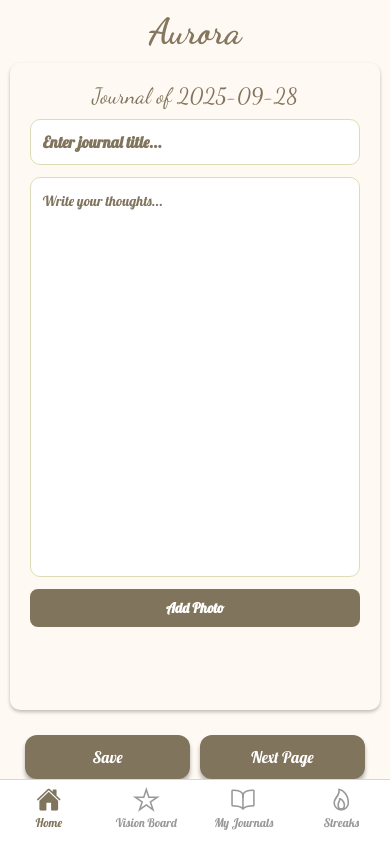
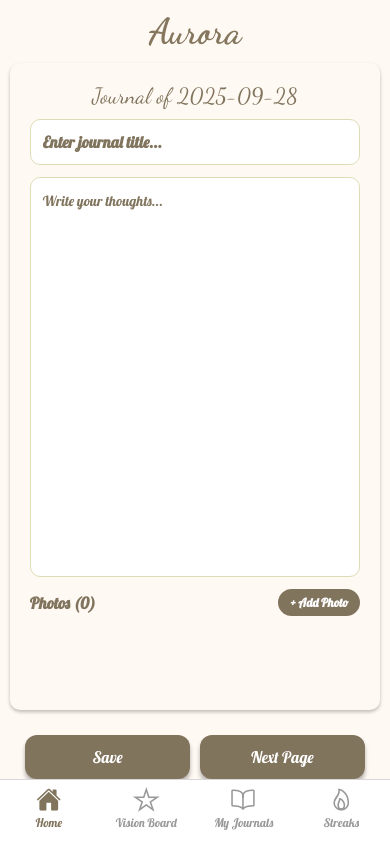
Before and after one commit to sakina1303/Aurora, a React Native app: screen / in a window 390 px wide. Built offline with nearby package versions, Linux system fonts and the light colour scheme.

Commit message:
multiple imgs feature

```diff
--- a/screens/HomeScreen.js
+++ b/screens/HomeScreen.js
@@ -20,7 +20,7 @@ import { useFonts } from "expo-font";
 export default function HomeScreen({ navigation }) {
   const [entry, setEntry] = useState("");
   const [title, setTitle] = useState("");
-  const [image, setImage] = useState(null);
+  const [images, setImages] = useState([]);
   const [date, setDate] = useState(new Date().toISOString().split("T")[0]);
 
   // Load fonts
@@ -45,7 +45,9 @@ const saveEntry = async (day = date) => {
     const data = {
       title: title.trim(),
       text: entry,
-      image
+      images,
+      // Keep backward compatibility
+      image: images[0] || null
     };
     await AsyncStorage.setItem(`journal-${day}`, JSON.stringify(data));
     Alert.alert("Voilaa!", `Journal "${data.title}" saved!`);
@@ -122,7 +124,7 @@ const saveEntry = async (day = date) => {
       });
 
       if (!result.canceled && result.assets && result.assets.length > 0) {
-        setImage(result.assets[0].uri);
+        setImages(prevImages => [...prevImages, result.assets[0].uri]);
       }
     } catch (error) {
       console.log("Error taking picture:", error);
@@ -156,7 +158,7 @@ const saveEntry = async (day = date) => {
       });
 
       if (!result.canceled && result.assets && result.assets.length > 0) {
-        setImage(result.assets[0].uri);
+        setImages(prevImages => [...prevImages, result.assets[0].uri]);
       }
     } catch (error) {
       console.log("Error picking image:", error);
@@ -171,7 +173,7 @@ const saveEntry = async (day = date) => {
     setDate(newDate.toISOString().split("T")[0]);
     setEntry("");
     setTitle("");
-    setImage(null);
+    setImages([]);
   };
 
   return (
@@ -209,13 +211,35 @@ const saveEntry = async (day = date) => {
             scrollEnabled={true}
           />
 
-          {image && <Image source={{ uri: image }} style={styles.imagePreview} />}
+          <View style={styles.photosSection}>
+            <View style={styles.photosSectionHeader}>
+              <Text style={styles.photosSectionTitle}>Photos ({images.length})</Text>
+              <TouchableOpacity style={styles.addPhotoBtn} onPress={showImagePicker}>
+                <Text style={styles.addPhotoBtnText}>+ Add Photo</Text>
+              </TouchableOpacity>
+            </View>
 
-          <TouchableOpacity style={styles.imageButton} onPress={showImagePicker}>
-            <Text style={styles.imageButtonText}>
-              {image ? "Change Photo" : "Add Photo"}
-            </Text>
-          </TouchableOpacity>
+            <ScrollView horizontal showsHorizontalScrollIndicator={false} style={styles.imagesScrollView}>
+              {images.map((imageUri, index) => (
+                <View key={index} style={styles.imageContainer}>
+                  <Image
+                    source={{ uri: imageUri }}
+                    style={styles.imagePreview}
+                    resizeMode="cover"
+                  />
+                  <TouchableOpacity
+                    style={styles.removeImageBtn}
+                    onPress={() => {
+                      const newImages = images.filter((_, i) => i !== index);
+                      setImages(newImages);
+                    }}
+                  >
+                    <Text style={styles.removeImageText}>×</Text>
+                  </TouchableOpacity>
+                </View>
+              ))}
+            </ScrollView>
+          </View>
         </ScrollView>
       </KeyboardAvoidingView>
 
@@ -293,11 +317,67 @@ const styles = StyleSheet.create({
     fontFamily: "Lobster-Regular",
 
   },
+  photosSection: {
+    marginBottom: 15,
+  },
+  photosSectionHeader: {
+    flexDirection: "row",
+    justifyContent: "space-between",
+    alignItems: "center",
+    marginBottom: 10,
+  },
+  photosSectionTitle: {
+    fontSize: 16,
+    fontWeight: "bold",
+    color: "#81745dff",
+    fontFamily: "Lobster-Regular",
+  },
+  addPhotoBtn: {
+    backgroundColor: "#81745dff",
+    paddingHorizontal: 12,
+    paddingVertical: 6,
+    borderRadius: 15,
+  },
+  addPhotoBtnText: {
+    color: "#fff",
+    fontSize: 12,
+    fontWeight: "bold",
+    fontFamily: "Lobster-Regular",
+  },
+  imagesScrollView: {
+    marginBottom: 10,
+  },
+  imageContainer: {
+    marginRight: 10,
+    borderRadius: 10,
+    overflow: "hidden",
+    shadowColor: "#000",
+    shadowOffset: { width: 0, height: 2 },
+    shadowOpacity: 0.1,
+    shadowRadius: 4,
+    elevation: 2,
+    position: "relative",
+  },
   imagePreview: {
-    width: "100%",
-    height: 200,
+    width: 150,
+    height: 150,
     borderRadius: 10,
-    marginBottom: 10,
+  },
+  removeImageBtn: {
+    position: "absolute",
+    top: 5,
+    right: 5,
+    backgroundColor: "rgba(255, 255, 255, 0.9)",
+    width: 25,
+    height: 25,
+    borderRadius: 12.5,
+    alignItems: "center",
+    justifyContent: "center",
+  },
+  removeImageText: {
+    color: "#ff4444",
+    fontSize: 18,
+    fontWeight: "bold",
   },
   buttonContainer: {
     flexDirection: "row",
--- a/screens/JournalDetailScreen.js
+++ b/screens/JournalDetailScreen.js
@@ -7,7 +7,7 @@ export default function JournalDetailScreen({ route, navigation }) {
   const { journal } = route.params;
   const [text, setText] = useState(journal.text);
   const [title, setTitle] = useState(journal.title || "");
-  const [image, setImage] = useState(journal.image);
+  const [images, setImages] = useState(journal.images || (journal.image ? [journal.image] : []));
   const [hasChanges, setHasChanges] = useState(false);
   const [showSuccess, setShowSuccess] = useState(false);
   const [isDiscarding, setIsDiscarding] = useState(false);
@@ -15,12 +15,12 @@ export default function JournalDetailScreen({ route, navigation }) {
   // Debug image data
   useEffect(() => {
     console.log("Journal data:", journal);
-    console.log("Image URI:", journal.image);
-  }, [journal]);
+    console.log("Images:", images);
+  }, [journal, images]);
 
   const showImagePicker = async () => {
     Alert.alert(
-      "Change Photo",
+      "Add Photos",
       "Choose an option",
       [
         {
@@ -30,11 +30,6 @@ export default function JournalDetailScreen({ route, navigation }) {
         {
           text: "Photo Library",
           onPress: () => pickImage(false),
-        },
-        {
-          text: "Remove Photo",
-          style: "destructive",
-          onPress: () => setImage(null),
         },
         {
           text: "Cancel",
@@ -79,7 +74,8 @@ export default function JournalDetailScreen({ route, navigation }) {
       }
 
       if (!result.canceled && result.assets && result.assets[0]) {
-        setImage(result.assets[0].uri);
+        const newImageUri = result.assets[0].uri;
+        setImages(prevImages => [...prevImages, newImageUri]);
       }
     } catch (error) {
       console.log('Error picking image:', error);
@@ -91,7 +87,9 @@ export default function JournalDetailScreen({ route, navigation }) {
     const updated = {
       title: title.trim() || `Journal Entry - ${journal.date.replace("journal-", "")}`,
       text,
-      image
+      images,
+      // Keep backward compatibility
+      image: images[0] || null
     };
     await AsyncStorage.setItem(journal.date, JSON.stringify(updated));
     setHasChanges(false);
@@ -164,9 +162,10 @@ export default function JournalDetailScreen({ route, navigation }) {
   useEffect(() => {
     const textChanged = text !== journal.text;
     const titleChanged = title !== (journal.title || "");
-    const imageChanged = image !== journal.image;
-    setHasChanges(textChanged || titleChanged || imageChanged);
-  }, [text, title, image, journal.text, journal.title, journal.image]);
+    const originalImages = journal.images || (journal.image ? [journal.image] : []);
+    const imagesChanged = JSON.stringify(images) !== JSON.stringify(originalImages);
+    setHasChanges(textChanged || titleChanged || imagesChanged);
+  }, [text, title, images, journal.text, journal.title, journal.images, journal.image]);
 
   // Handle hardware/gesture back button
   useEffect(() => {
@@ -200,7 +199,9 @@ export default function JournalDetailScreen({ route, navigation }) {
               const updated = {
                 title: title.trim() || `Journal Entry - ${journal.date.replace("journal-", "")}`,
                 text,
-                image
+                images,
+                // Keep backward compatibility
+                image: images[0] || null
               };
               await AsyncStorage.setItem(journal.date, JSON.stringify(updated));
               setHasChanges(false);
@@ -212,7 +213,7 @@ export default function JournalDetailScreen({ route, navigation }) {
     });
 
     return unsubscribe;
-  }, [navigation, hasChanges, isDiscarding, text, image, journal.date]);
+  }, [navigation, hasChanges, isDiscarding, text, images, journal.date]);
 
   useLayoutEffect(() => {
     navigation.setOptions({
@@ -278,27 +279,40 @@ export default function JournalDetailScreen({ route, navigation }) {
           textAlignVertical="top"
         />
 
-        {image ? (
-          <TouchableOpacity style={styles.imageContainer} onPress={showImagePicker}>
+        <View style={styles.photosSection}>
+          <View style={styles.photosSectionHeader}>
+            <Text style={styles.photosSectionTitle}>Photos ({images.length})</Text>
+            <TouchableOpacity style={styles.addPhotoBtn} onPress={showImagePicker}>
+              <Text style={styles.addPhotoBtnText}>+ Add Photo</Text>
+            </TouchableOpacity>
+          </View>
+
+          <ScrollView horizontal showsHorizontalScrollIndicator={false} style={styles.imagesScrollView}>
+            {images.map((imageUri, index) => (
+              <View key={index} style={styles.imageContainer}>
                 <Image
-              source={{ uri: image }}
+                  source={{ uri: imageUri }}
                   style={styles.image}
                   resizeMode="cover"
                   onError={(error) => {
                     console.log("Image load error:", error.nativeEvent.error);
-                setImage(null);
+                    const newImages = images.filter((_, i) => i !== index);
+                    setImages(newImages);
                   }}
-              onLoad={() => console.log("Image loaded successfully")}
                 />
-            <View style={styles.imageOverlay}>
-              <Text style={styles.imageOverlayText}>Tap to change photo</Text>
+                <TouchableOpacity
+                  style={styles.removeImageBtn}
+                  onPress={() => {
+                    const newImages = images.filter((_, i) => i !== index);
+                    setImages(newImages);
+                  }}
+                >
+                  <Text style={styles.removeImageText}>×</Text>
+                </TouchableOpacity>
               </View>
-          </TouchableOpacity>
-        ) : (
-          <TouchableOpacity style={styles.addImageButton} onPress={showImagePicker}>
-            <Text style={styles.addImageText}>📷 Add Photo</Text>
-          </TouchableOpacity>
-        )}
+            ))}
+          </ScrollView>
+        </View>
 
         {showSuccess && (
           <View style={styles.successContainer}>
@@ -369,8 +383,36 @@ const styles = StyleSheet.create({
     lineHeight: 22,
     backgroundColor: "#fafafa",
   },
+  photosSection: {
+    marginBottom: 15,
+  },
+  photosSectionHeader: {
+    flexDirection: "row",
+    justifyContent: "space-between",
+    alignItems: "center",
+    marginBottom: 10,
+  },
+  photosSectionTitle: {
+    fontSize: 16,
+    fontWeight: "bold",
+    color: "#81745dff",
+  },
+  addPhotoBtn: {
+    backgroundColor: "#81745dff",
+    paddingHorizontal: 12,
+    paddingVertical: 6,
+    borderRadius: 15,
+  },
+  addPhotoBtnText: {
+    color: "#fff",
+    fontSize: 12,
+    fontWeight: "bold",
+  },
+  imagesScrollView: {
+    marginBottom: 10,
+  },
   imageContainer: {
-    marginBottom: 15,
+    marginRight: 10,
     borderRadius: 10,
     overflow: "hidden",
     shadowColor: "#000",
@@ -381,9 +423,25 @@ const styles = StyleSheet.create({
     position: "relative",
   },
   image: {
-    width: "100%",
-    height: 200,
+    width: 150,
+    height: 150,
     borderRadius: 10,
+  },
+  removeImageBtn: {
+    position: "absolute",
+    top: 5,
+    right: 5,
+    backgroundColor: "rgba(255, 255, 255, 0.9)",
+    width: 25,
+    height: 25,
+    borderRadius: 12.5,
+    alignItems: "center",
+    justifyContent: "center",
+  },
+  removeImageText: {
+    color: "#ff4444",
+    fontSize: 18,
+    fontWeight: "bold",
   },
   imageOverlay: {
     position: "absolute",
```
Lines whose indentation alone changed are shown as unchanged.
